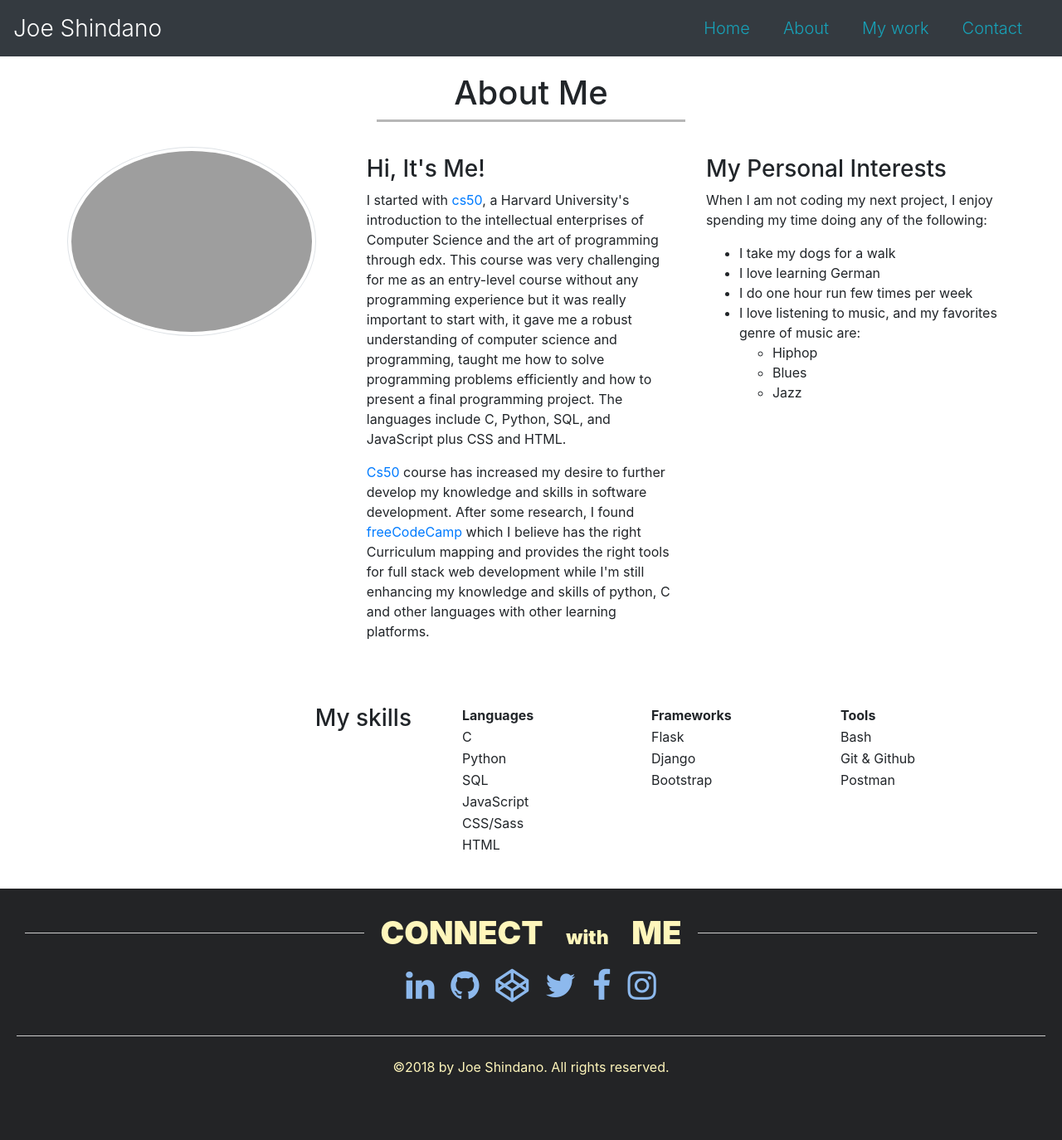
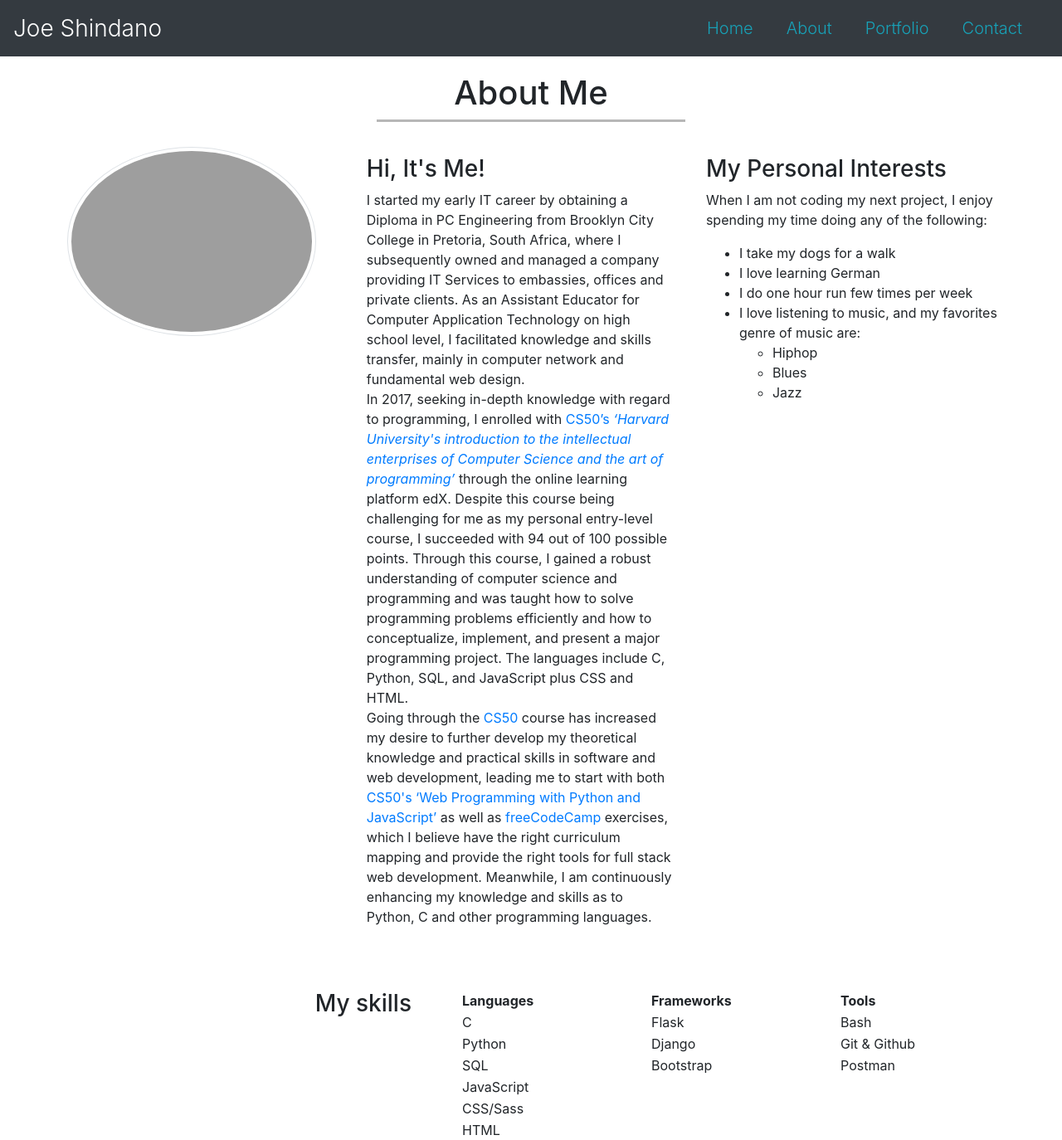
Before and after one commit to Joerockafella/project0, a Flask app: page /about in a window 1280 px wide. Shown: the top 1374 px of the page at 83% size. Run offline with Flask 2, Linux system fonts and the light colour scheme; some libraries are stand-ins or nearby versions; grey boxes are pictures that could not be loaded.

Commit message:
Major updates and error fix

```diff
--- a/app.py
+++ b/app.py
@@ -3,22 +3,22 @@ from flask import Flask, render_template
 app = Flask(__name__)
 
 @app.route("/")
-def index():
-    return render_template("index.html")
+def home():
+    return render_template("home.html", title='Home')
 
 @app.route("/about")
 def about():
-    return render_template("about.html")
+    return render_template("about.html", title='About')
 
 
-@app.route("/mywork")
-def mywork():
-    return render_template("mywork.html")
+@app.route("/portfolio")
+def portfolio():
+    return render_template("portfolio.html", title='Portfolio')
 
 
 @app.route("/contact")
 def contact():
-    return render_template("contact.html")
+    return render_template("contact.html", title='Contact')
 
 if __name__ == "__main__":
     app.run(debug=True)
--- a/static/_css/main.css
+++ b/static/_css/main.css
@@ -2,7 +2,7 @@ body {
   margin: 0;
   /* Header Home page */
   /* About Me Page */
-  /* My work Page */
+  /* Portfolio Page */
   /* Contact page */
   /* footer */
 }
--- a/static/sass/main.css
+++ b/static/sass/main.css
@@ -2,7 +2,7 @@ body {
   margin: 0;
   /* Header Home page */
   /* About Me Page */
-  /* My work Page */
+  /* Portfolio Page */
   /* Contact page */
   /* footer */
 }
--- a/static/sass/main.scss
+++ b/static/sass/main.scss
@@ -376,7 +376,7 @@ body {
     }
 
 
-/* My work Page */
+/* Portfolio Page */
 
     .portf {
         margin: 20px;
--- a/templates/about.html
+++ b/templates/about.html
@@ -1,8 +1,4 @@
 {% extends "layout.html" %}
-
-{% block title %}
-	about
-{% endblock %}
 
 {% block main %}
 <div class="row_flex">
@@ -17,11 +13,22 @@
 		<div class="myInfo">
 			<h3>Hi, It's Me!</h3>
 			<p>
-				I started with <a href="https://www.edx.org/course/cs50s-introduction-computer-science-harvardx-cs50x" target="_blank">cs50</a>, a Harvard University's introduction to the intellectual enterprises of Computer Science and the art of programming through edx. This course was very challenging for me as an entry-level course without any programming experience but it was really important to start with, it gave  me a robust understanding of computer science and programming, taught me how to solve programming problems efficiently and how to present a final programming project. The languages include C, Python, SQL, and JavaScript plus CSS and HTML.
+				I started my early IT career by obtaining a Diploma in PC Engineering from Brooklyn City College in Pretoria, South Africa,
+				where I subsequently owned and managed a company providing IT Services to embassies, offices and private clients.
+				As an Assistant Educator for Computer Application Technology on high school level, I facilitated knowledge and skills transfer,
+				mainly in computer network and fundamental web design.
+				<br>
+				In 2017, seeking in-depth knowledge with regard to programming, I enrolled with <a href="https://www.edx.org/course/cs50s-introduction-computer-science-harvardx-cs50x" target="_blank">CS50’s
+				<em>‘Harvard University's introduction to the intellectual enterprises of Computer Science and the art of programming’</em></a> through the online learning platform edX.
+				Despite this course being challenging for me as my personal entry-level course, I succeeded with 94 out of 100 possible points.
+				Through this course, I gained a robust understanding of computer science and programming and was taught how to solve programming problems efficiently and how to conceptualize, implement, and present a major programming project.
+				The languages include C, Python, SQL, and JavaScript plus CSS and HTML.
+				<br>
+				Going through the <a href="https://www.edx.org/course/cs50s-introduction-computer-science-harvardx-cs50x" target="_blank">CS50</a> course has increased my desire to further develop my theoretical knowledge and practical skills in software and web development,
+				leading me to start with both <a href="https://www.edx.org/course/cs50s-introduction-computer-science-harvardx-cs50x" target="_blank">CS50's ‘Web Programming with Python and JavaScript’</a>
+				as well as <a href="https://www.freecodecamp.org/" target="_blank">freeCodeCamp</a> exercises, which I believe have the right curriculum mapping and provide the right tools for full stack web development.
+				Meanwhile, I am continuously enhancing my knowledge and skills as to Python, C and other programming languages.
 			</p>
-			<p>
-			<a href="https://www.edx.org/course/cs50s-introduction-computer-science-harvardx-cs50x" target="_blank">Cs50</a> course has increased my desire to further develop my knowledge and skills in software development. After some research, I found <a href="https://www.freecodecamp.org/" target="_blank">freeCodeCamp</a> which I believe has the right Curriculum mapping and provides the right tools for full stack web development while I'm still enhancing my knowledge and skills of python, C and other languages with  other learning platforms.
-		</p>
 		</div>
 		<div class="myInfo">
 			<h3>My Personal Interests</h3>
--- a/templates/contact.html
+++ b/templates/contact.html
@@ -1,8 +1,4 @@
 {% extends "layout.html" %}
-
-{% block title %}
-	Contact
-{% endblock %}
 
 {% block main %}
 <div class="get_inTouch">
--- a/templates/layout.html
+++ b/templates/layout.html
@@ -1,29 +1,38 @@
 <!DOCTYPE HTML>
 <html>
 	<head>
-		<title>Joe's portfolio {% block title %}{% endblock %}</title>
+		<!-- Required meta tags -->
 		<meta charset="utf-8"/>
 		<meta name="viewport" content="width=device-width, initial-scale=1">
+
+		<!-- Bootstrap CSS -->
 		<link rel="stylesheet" href="https://maxcdn.bootstrapcdn.com/bootstrap/4.1.3/css/bootstrap.min.css">
 		<link rel="stylesheet" href="https://cdnjs.cloudflare.com/ajax/libs/font-awesome/4.7.0/css/font-awesome.min.css">
-        <link rel="stylesheet" href="{{ url_for('static',    filename='_css/main.css') }}">
+
+		<link rel="stylesheet" href="{{ url_for('static',    filename='_css/main.css') }}">
+
+		{% if title %}
+		<title>Joe's Blog - {{ title }}</title>
+		{% else %}
+				<title>Joe's Blog</title>
+		{% endif %}
 	</head>
 	<body>
 		<nav class="navbar navbar-expand-sm bg-dark navbar-dark lead">
-			<a class="mytext navbar-brand" href="{{ url_for('index') }}">Joe Shindano</a>
+			<a class="mytext navbar-brand" href="{{ url_for('home') }}">Joe Shindano</a>
 			<button class="navbar-toggler" type="button" data-toggle="collapse" data-target="#collapsibleNavbar">
 			  <span class="navbar-toggler-icon"></span>
 			</button>
 			<div class="collapse navbar-collapse justify-content-end" id="collapsibleNavbar">
 			  <ul class="navbar-nav">
 				<li class="nav-item lead">
-				  <a class="nav-link text-info mr-sm-4" href="{{ url_for('index') }}">Home</a>
+				  <a class="nav-link text-info mr-sm-4" href="{{ url_for('home') }}">Home</a>
 				</li>
 				<li class="nav-item lead">
 				  <a class="nav-link text-info mr-sm-4" href="{{ url_for('about') }}">About</a>
 				</li>
 				<li class="nav-item lead">
-				  <a class="nav-link text-info mr-sm-4" href="{{ url_for('mywork') }}">My work</a>
+				  <a class="nav-link text-info mr-sm-4" href="{{ url_for('portfolio') }}">Portfolio</a>
 				</li>
 				<li class="nav-item lead">
 					<a class="nav-link text-info mr-sm-4" href="{{ url_for('contact') }}">Contact</a>
@@ -54,6 +63,8 @@
 					</div>
 				</section>
 			</footer>
+
+		 <!-- jQuery first, then Popper.js, then Bootstrap JS -->
     <script src="https://ajax.googleapis.com/ajax/libs/jquery/3.3.1/jquery.min.js"></script>
     <script src="https://cdnjs.cloudflare.com/ajax/libs/popper.js/1.14.3/umd/popper.min.js"></script>
     <script src="https://maxcdn.bootstrapcdn.com/bootstrap/4.1.3/js/bootstrap.min.js"></script>
--- a/templates/mywork.html
+++ b/templates/portfolio.html
@@ -1,8 +1,4 @@
 {% extends "layout.html" %}
-
-{% block title %}
-	My Work
-{% endblock %}
 
 {% block main %}
 <section class="container">
```
Also changed, not shown: main.css (added, +21 -0 lines), templates/home.html (renamed from templates/index.html, +2 -6 lines), README.md, static/_js/main.js (deleted), 1 other file.
